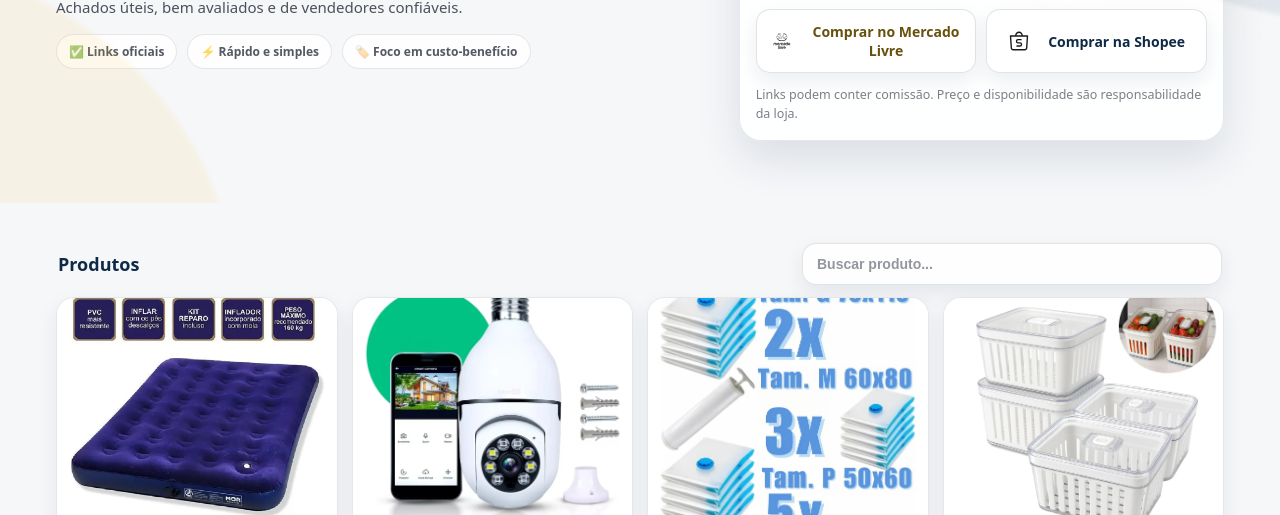
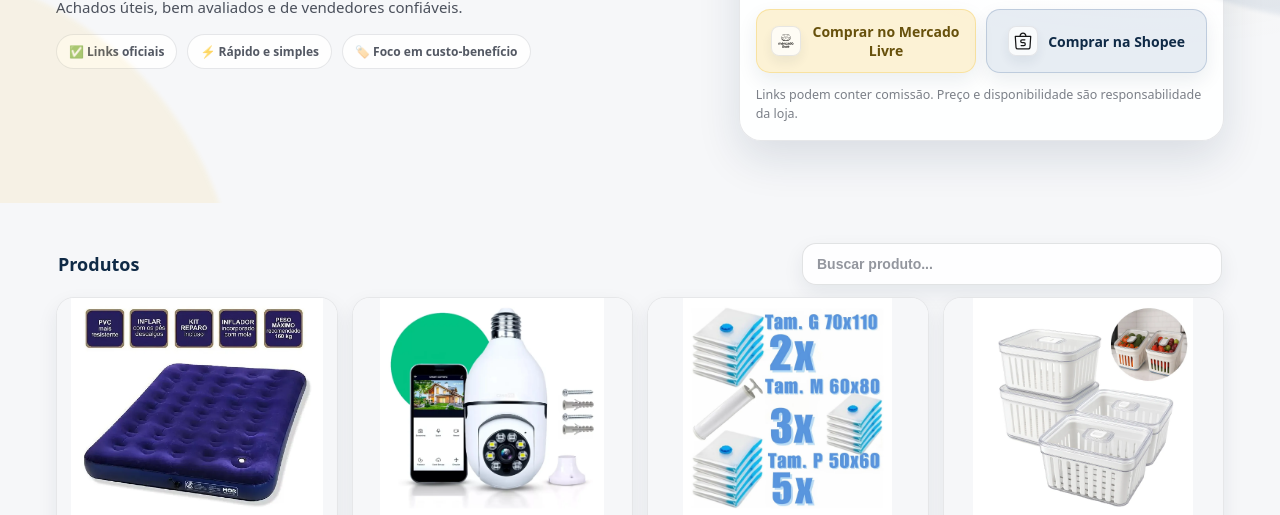
Before and after one commit to Ninolos/AchouMais, a plain HTML site: page index.html in a window 1280 px wide. Shown: the part 280-795 px from the top of the page. Drawn offline with Linux system fonts and the light colour scheme.

Commit message:
ajustes css

```diff
--- a/assets/css/style.css
+++ b/assets/css/style.css
@@ -347,25 +347,55 @@ img{ max-width:100%; display:block; }
   grid-template-columns: 1fr;
   gap: 10px;
 }
+/* =========================
+   Unificar botões: Achado do dia = Grid
+========================= */
+
+/* Faz os links do Achado do dia herdarem o mesmo estilo da grid */
 .dealActions a{
+  /* reaproveita o visual do .btnSmall */
   width: 100%;
-  display:flex;
-  align-items:center;
-  justify-content:center;
-  gap: 10px;
   padding: 12px 14px;
   border-radius: 14px;
   border: 1px solid rgba(17,24,39,.12);
+  text-decoration: none;
+  text-align: center;
+  font-weight: 900;
+  font-size: 14px;
+  box-shadow: var(--shadow-sm);
+  transition: transform .12s ease, box-shadow .12s ease, background .12s ease;
+  display: inline-flex;
+  align-items: center;
+  justify-content: center;
+  gap: 10px;
+
+  /* remove qualquer “cara” diferente */
   background: rgba(255,255,255,.92);
-  text-decoration:none;
-  font-weight: 900;
-  box-shadow: var(--shadow-sm);
-  transition: transform .12s ease, box-shadow .12s ease;
+  color: rgba(17,24,39,.90);
 }
+
 .dealActions a:hover{
   transform: translateY(-1px);
   box-shadow: var(--shadow-md);
 }
+
+/* Se o JS colocar classes por loja no Achado do dia, aqui já padroniza */
+.dealActions a.btnML{
+  background: rgba(244,197,66,.22);
+  color: rgba(95,72,0,.95);
+  border-color: rgba(244,197,66,.35);
+}
+.dealActions a.btnSP{
+  background: rgba(31,78,134,.10);
+  color: var(--primary-900);
+  border-color: rgba(31,78,134,.20);
+}
+.dealActions a.btnAMZ{
+  background: rgba(17,24,39,.06);
+  color: rgba(17,24,39,.90);
+  border-color: rgba(17,24,39,.12);
+}
+
 .dealActions a img{
   width: 22px;
   height: 22px;
@@ -449,20 +479,32 @@ img{ max-width:100%; display:block; }
   border-color: rgba(31,78,134,.18);
 }
 
+/* =========================
+   Imagens da GRID – sem corte
+========================= */
+
+/* Área fixa da imagem */
 .thumb{
   height: 220px;
-  background:
-    radial-gradient(circle at 20% 30%, rgba(31,78,134,.18), transparent 52%),
-    radial-gradient(circle at 80% 25%, rgba(244,197,66,.18), transparent 55%),
-    rgba(246,247,249,.9);
-  border-bottom: 1px solid rgba(17,24,39,.08);
+  display: flex;
+  align-items: center;
+  justify-content: center;
+  background: rgba(246,247,249,.9);
 }
 
-/* se o JS usar thumbImg com background-image, mantém */
+/* Quando a imagem vem via background-image (JS) */
 .thumbImg{
-  background-size: cover;
+  background-size: contain !important; /* 🔥 NÃO CORTA */
   background-position: center;
   background-repeat: no-repeat;
+}
+
+/* Se algum card usar <img> direto (fallback) */
+.thumb img{
+  max-width: 100%;
+  max-height: 100%;
+  object-fit: contain; /* 🔥 NÃO CORTA */
+  display: block;
 }
 
 .cardBody{ padding: 14px; }
@@ -511,6 +553,13 @@ img{ max-width:100%; display:block; }
   flex-wrap: wrap;
 }
 
+.cardActions a{
+  display: inline-flex;
+  align-items: center;      /* centraliza verticalmente */
+  justify-content: center;  /* centraliza o conjunto */
+  gap: 10px;
+}
+
 .btnSmall{
   width: 100%;
   padding: 12px 14px;
@@ -545,12 +594,34 @@ img{ max-width:100%; display:block; }
 
 /* Ícones de loja no botão (se existir no JS) */
 .storeIcon{
-  width: 22px;
-  height: 22px;
+  width: 30px;
+  height: 30px;
   margin-right: 8px;
   flex-shrink: 0;
   opacity: .9;
 }
+/* =========================
+   Logos/ícones das lojas: padrão bonito (grid + achado do dia)
+========================= */
+
+/* mesmo visual para ícones na grid e no achado do dia */
+.storeIcon,
+.dealActions a img{
+  width: 30px;
+  height: 30px;
+  object-fit: contain;
+  display: block;
+
+  /* "badge" clean */
+  padding: 4px;
+  border-radius: 8px;
+  background: rgba(255,255,255,.85);
+  border: 1px solid rgba(17,24,39,.10);
+  box-shadow: 0 6px 14px rgba(15,42,70,.08);
+}
+
+/* evita o ícone empurrar o texto (grid) */
+.storeIcon{ margin-right: 8px; flex: 0 0 auto; }
 
 /* Paginação */
 .pagination{
@@ -643,3 +714,37 @@ img{ max-width:100%; display:block; }
   justify-content: center;
   gap: 12px;
 }
+
+.storeIcon{
+  width: 30px;
+  height: 30px;
+
+  display: inline-flex;
+  align-items: center;
+  justify-content: center;
+
+  /* aparência */
+  padding: 4px;
+  border-radius: 8px;
+  background: rgba(255,255,255,.85);
+  border: 1px solid rgba(17,24,39,.10);
+  box-shadow: 0 6px 14px rgba(15,42,70,.08);
+
+  /* MUITO IMPORTANTE */
+  flex: 0 0 22px;   /* força largura fixa */
+  margin: 0;        /* remove qualquer desalinhamento */
+}
+
+/* imagem dentro do ícone */
+.storeIcon img{
+  width: 100%;
+  height: 100%;
+  object-fit: contain;
+  display: block;
+}
+
+/* texto do botão */
+.cardActions a span,
+.cardActions a{
+  line-height: 1; /* evita empurrar o ícone pra cima */
+}
```
